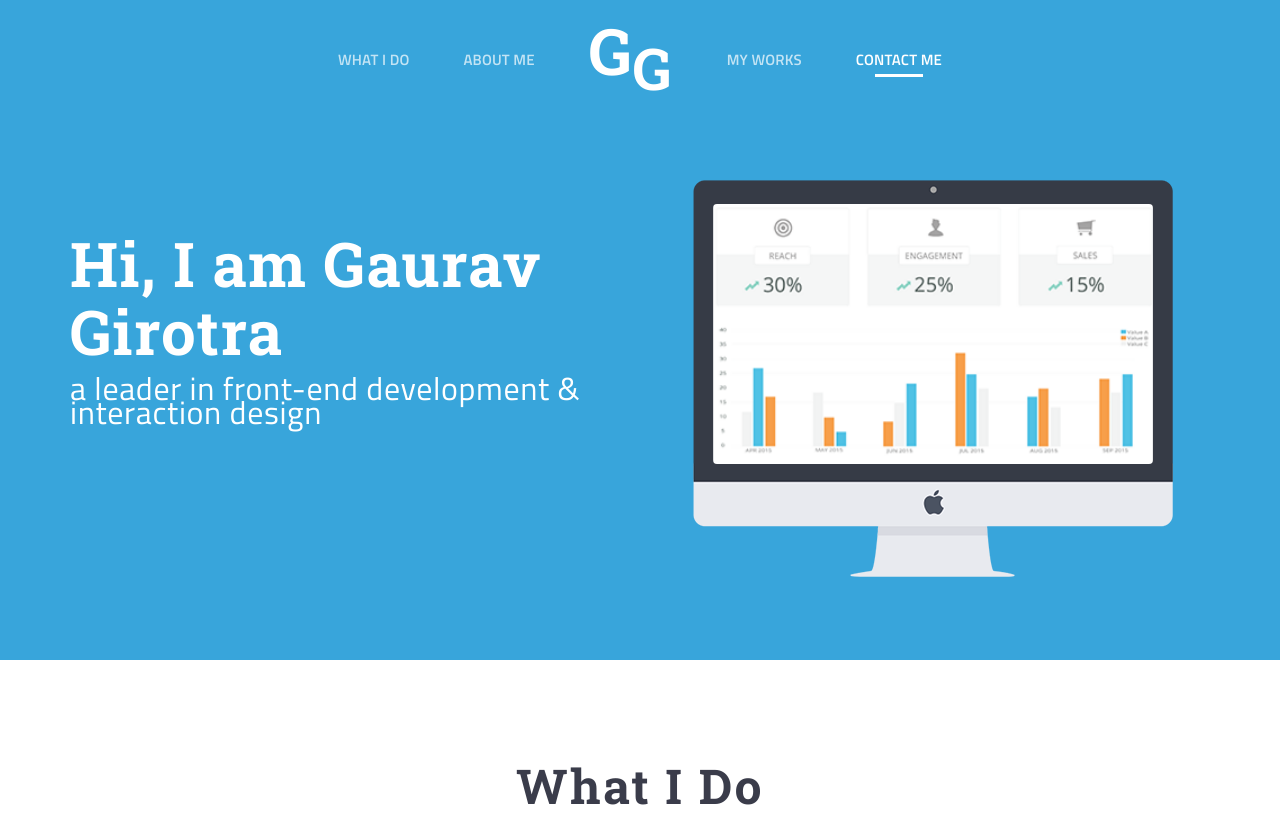
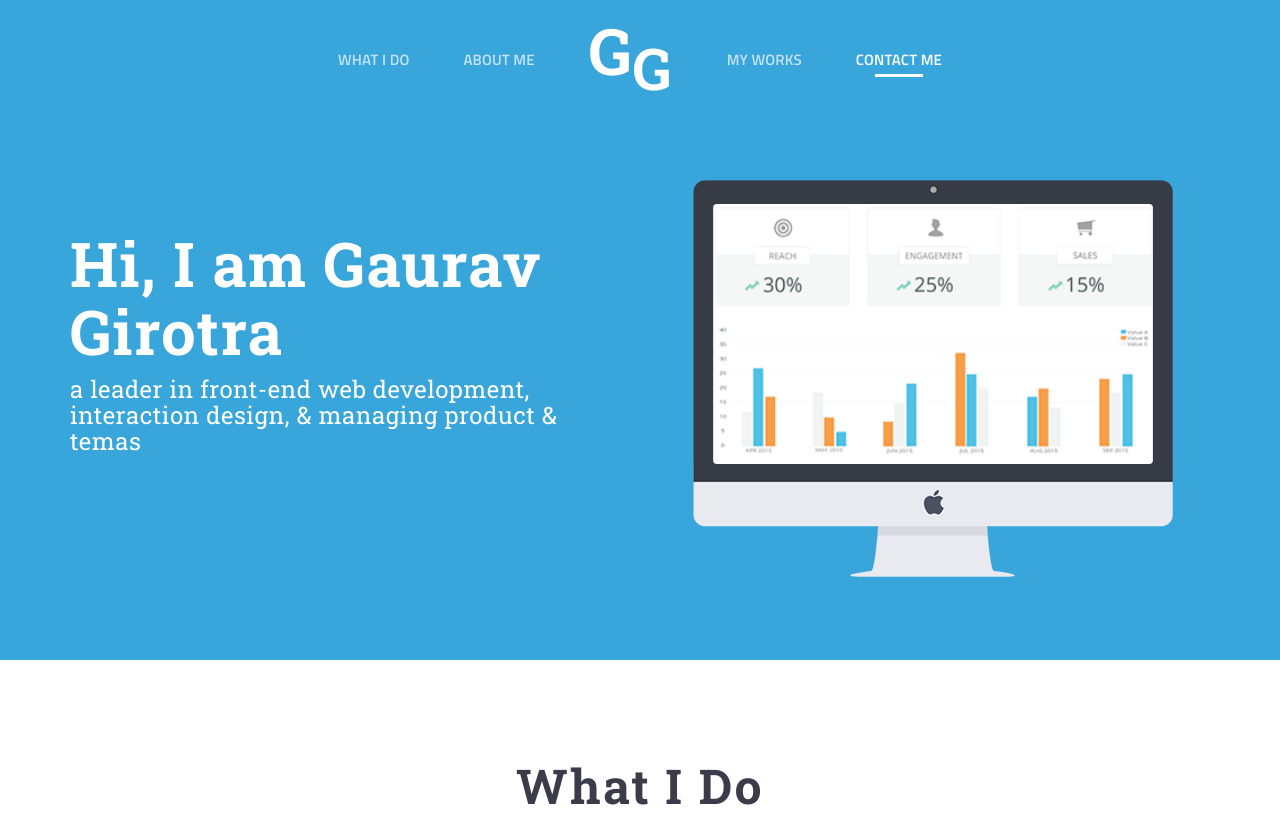
Before and after one commit to ggirotra-RL/ggirotra, a plain HTML site: page index.html in a window 1280 px wide. Shown: the top 816 px of the page. Drawn offline with nearby package versions, Linux system fonts and the light colour scheme.

Commit message:
Update index.html

```diff
--- a/index.html
+++ b/index.html
@@ -102,7 +102,7 @@
 					<div class="col-sm-6 text-col">
 
 						<h1>Hi, I am Gaurav Girotra</h1>
-						<p>a leader in front-end development &amp; interaction design</p>
+						<h3>a leader in front-end web development, interaction design, &amp; managing product &amp; temas</h3>
 
 					</div>
 
```
